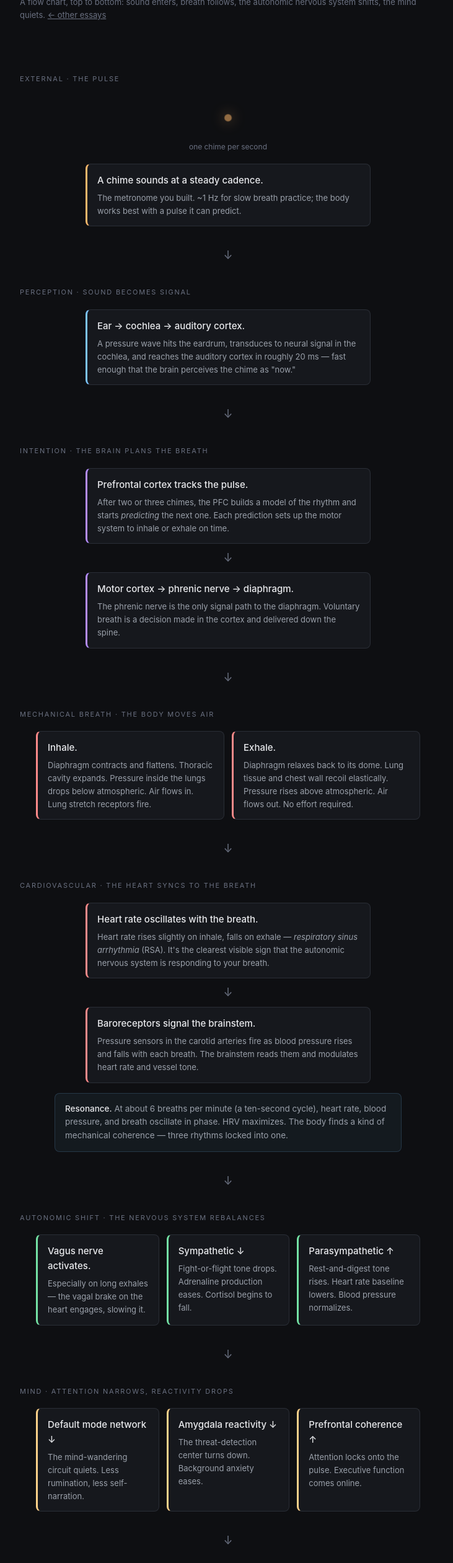
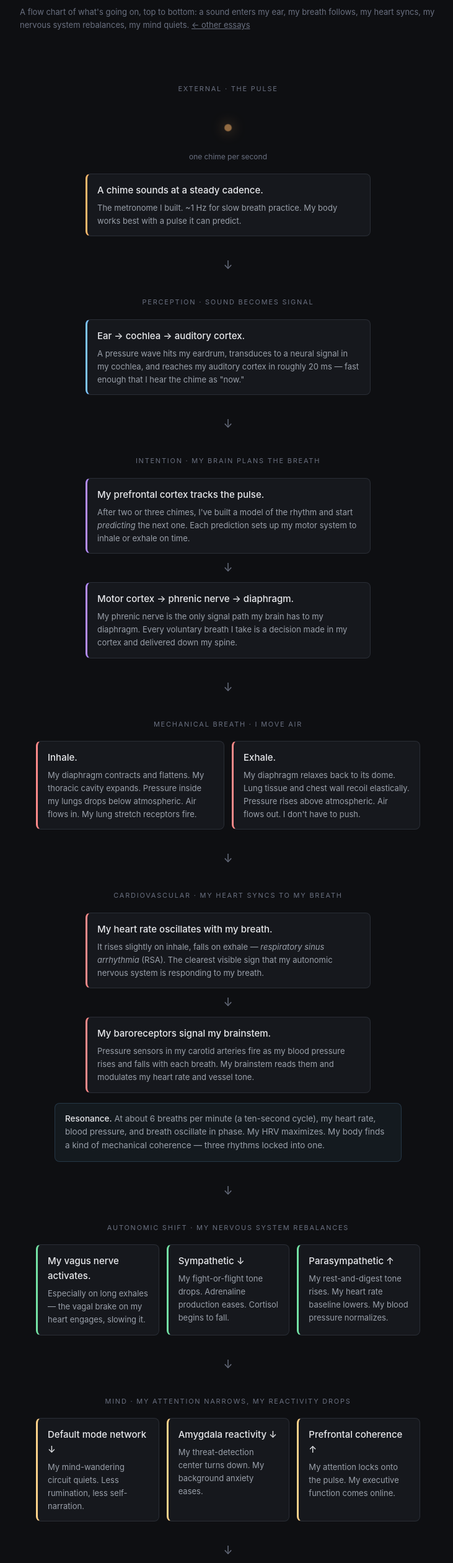
Before and after one commit to deshpanderitwik/breathwork-v2, a website: page docs/breath-and-body/index.html in a window 1280 px wide. Shown: the part 169-2690 px from the top of the page at 62% size, without its empty margins (272-1003 px from the left). Drawn offline with Linux system fonts and the light colour scheme.

Commit message:
docs: first-person voice, matching column width, centered section labels
- Rewrite the breath-and-body essay (and its landing-page blurb) in
  first person — author describing his own body and experience rather
  than narrating at a generic "you."
- Match landing and essay top padding (80px) and max-width (720px) so
  navigating between them holds the column position with no jump.
- Center-align the section labels in the essay flow chart.

Co-Authored-By: Claude Opus 4.7 <noreply@anthropic.com>

```diff
--- a/docs/breath-and-body/index.html
+++ b/docs/breath-and-body/index.html
@@ -3,7 +3,7 @@
 <head>
 <meta charset="utf-8" />
 <meta name="viewport" content="width=device-width,initial-scale=1" />
-<title>Breath &amp; body — what happens when you breathe to a metronome</title>
+<title>Breath &amp; body — what happens when I breathe to a metronome</title>
 <style>
   :root {
     --bg: #0e0f12;
@@ -23,7 +23,7 @@
   * { box-sizing: border-box; }
   html, body { margin: 0; background: var(--bg); color: var(--ink);
     font: 16px/1.6 ui-sans-serif, -apple-system, system-ui, sans-serif; }
-  main { max-width: 720px; margin: 0 auto; padding: 64px 24px 96px; }
+  main { max-width: 720px; margin: 0 auto; padding: 80px 24px 96px; }
   h1 { font-size: 32px; letter-spacing: -0.01em; margin: 0 0 8px; font-weight: 600; }
   .lede { color: var(--muted); margin: 0 0 12px; font-size: 17px; }
   .sub { color: var(--faint); font-size: 13px; margin: 0 0 56px; }
@@ -43,6 +43,7 @@
     font-size: 11px;
     color: var(--faint);
     margin: 0 0 18px;
+    text-align: center;
   }
 
   /* Boxes */
@@ -170,10 +171,11 @@
 <body>
 <main>
   <h1>Breath &amp; body</h1>
-  <p class="lede">What happens inside you when you breathe along to
-    a metronome.</p>
-  <p class="sub">A flow chart, top to bottom: sound enters, breath
-    follows, the autonomic nervous system shifts, the mind quiets.
+  <p class="lede">What happens inside me when I breathe along to a
+    metronome.</p>
+  <p class="sub">A flow chart of what's going on, top to bottom: a
+    sound enters my ear, my breath follows, my heart syncs, my nervous
+    system rebalances, my mind quiets.
     <a href="../">← other essays</a></p>
 
   <!-- ===================================================================== -->
@@ -183,8 +185,8 @@
     <p class="pulse-caption">one chime per second</p>
     <div class="box box-sound" style="margin-top: 18px;">
       <p class="what">A chime sounds at a steady cadence.</p>
-      <p class="why">The metronome you built. ~1 Hz for slow breath
-        practice; the body works best with a pulse it can predict.</p>
+      <p class="why">The metronome I built. ~1 Hz for slow breath
+        practice. My body works best with a pulse it can predict.</p>
     </div>
   </section>
 
@@ -195,10 +197,10 @@
     <p class="layer-label">Perception · sound becomes signal</p>
     <div class="box box-sense">
       <p class="what">Ear → cochlea → auditory cortex.</p>
-      <p class="why">A pressure wave hits the eardrum, transduces to
-        neural signal in the cochlea, and reaches the auditory cortex
-        in roughly 20&nbsp;ms — fast enough that the brain perceives
-        the chime as "now."</p>
+      <p class="why">A pressure wave hits my eardrum, transduces to a
+        neural signal in my cochlea, and reaches my auditory cortex in
+        roughly 20&nbsp;ms — fast enough that I hear the chime as
+        "now."</p>
     </div>
   </section>
 
@@ -206,19 +208,20 @@
 
   <!-- ===================================================================== -->
   <section class="layer">
-    <p class="layer-label">Intention · the brain plans the breath</p>
+    <p class="layer-label">Intention · my brain plans the breath</p>
     <div class="box box-will">
-      <p class="what">Prefrontal cortex tracks the pulse.</p>
-      <p class="why">After two or three chimes, the PFC builds a model
-        of the rhythm and starts <em>predicting</em> the next one. Each
-        prediction sets up the motor system to inhale or exhale on time.</p>
+      <p class="what">My prefrontal cortex tracks the pulse.</p>
+      <p class="why">After two or three chimes, I've built a model of
+        the rhythm and start <em>predicting</em> the next one. Each
+        prediction sets up my motor system to inhale or exhale on
+        time.</p>
     </div>
     <div class="arrow">↓</div>
     <div class="box box-will">
       <p class="what">Motor cortex → phrenic nerve → diaphragm.</p>
-      <p class="why">The phrenic nerve is the only signal path to the
-        diaphragm. Voluntary breath is a decision made in the cortex
-        and delivered down the spine.</p>
+      <p class="why">My phrenic nerve is the only signal path my brain
+        has to my diaphragm. Every voluntary breath I take is a
+        decision made in my cortex and delivered down my spine.</p>
     </div>
   </section>
 
@@ -226,19 +229,19 @@
 
   <!-- ===================================================================== -->
   <section class="layer">
-    <p class="layer-label">Mechanical breath · the body moves air</p>
+    <p class="layer-label">Mechanical breath · I move air</p>
     <div class="pair">
       <div class="box box-body">
         <p class="what">Inhale.</p>
-        <p class="why">Diaphragm contracts and flattens. Thoracic cavity
-          expands. Pressure inside the lungs drops below atmospheric.
-          Air flows in. Lung stretch receptors fire.</p>
+        <p class="why">My diaphragm contracts and flattens. My thoracic
+          cavity expands. Pressure inside my lungs drops below
+          atmospheric. Air flows in. My lung stretch receptors fire.</p>
       </div>
       <div class="box box-body">
         <p class="what">Exhale.</p>
-        <p class="why">Diaphragm relaxes back to its dome. Lung tissue
-          and chest wall recoil elastically. Pressure rises above
-          atmospheric. Air flows out. No effort required.</p>
+        <p class="why">My diaphragm relaxes back to its dome. Lung
+          tissue and chest wall recoil elastically. Pressure rises
+          above atmospheric. Air flows out. I don't have to push.</p>
       </div>
     </div>
   </section>
@@ -247,25 +250,25 @@
 
   <!-- ===================================================================== -->
   <section class="layer">
-    <p class="layer-label">Cardiovascular · the heart syncs to the breath</p>
+    <p class="layer-label">Cardiovascular · my heart syncs to my breath</p>
     <div class="box box-body">
-      <p class="what">Heart rate oscillates with the breath.</p>
-      <p class="why">Heart rate rises slightly on inhale, falls on
-        exhale — <em>respiratory sinus arrhythmia</em> (RSA). It's the
-        clearest visible sign that the autonomic nervous system is
-        responding to your breath.</p>
+      <p class="what">My heart rate oscillates with my breath.</p>
+      <p class="why">It rises slightly on inhale, falls on exhale —
+        <em>respiratory sinus arrhythmia</em> (RSA). The clearest
+        visible sign that my autonomic nervous system is responding to
+        my breath.</p>
     </div>
     <div class="arrow">↓</div>
     <div class="box box-body">
-      <p class="what">Baroreceptors signal the brainstem.</p>
-      <p class="why">Pressure sensors in the carotid arteries fire as
-        blood pressure rises and falls with each breath. The brainstem
-        reads them and modulates heart rate and vessel tone.</p>
+      <p class="what">My baroreceptors signal my brainstem.</p>
+      <p class="why">Pressure sensors in my carotid arteries fire as my
+        blood pressure rises and falls with each breath. My brainstem
+        reads them and modulates my heart rate and vessel tone.</p>
     </div>
     <div class="callout">
       <strong>Resonance.</strong> At about 6 breaths per minute (a
-      ten-second cycle), heart rate, blood pressure, and breath
-      oscillate in phase. HRV maximizes. The body finds a kind of
+      ten-second cycle), my heart rate, blood pressure, and breath
+      oscillate in phase. My HRV maximizes. My body finds a kind of
       mechanical coherence — three rhythms locked into one.
     </div>
   </section>
@@ -274,22 +277,22 @@
 
   <!-- ===================================================================== -->
   <section class="layer">
-    <p class="layer-label">Autonomic shift · the nervous system rebalances</p>
+    <p class="layer-label">Autonomic shift · my nervous system rebalances</p>
     <div class="triple">
       <div class="box box-rest">
-        <p class="what">Vagus nerve activates.</p>
+        <p class="what">My vagus nerve activates.</p>
         <p class="why">Especially on long exhales — the vagal brake on
-          the heart engages, slowing it.</p>
+          my heart engages, slowing it.</p>
       </div>
       <div class="box box-rest">
         <p class="what">Sympathetic ↓</p>
-        <p class="why">Fight-or-flight tone drops. Adrenaline production
-          eases. Cortisol begins to fall.</p>
+        <p class="why">My fight-or-flight tone drops. Adrenaline
+          production eases. Cortisol begins to fall.</p>
       </div>
       <div class="box box-rest">
         <p class="what">Parasympathetic ↑</p>
-        <p class="why">Rest-and-digest tone rises. Heart rate baseline
-          lowers. Blood pressure normalizes.</p>
+        <p class="why">My rest-and-digest tone rises. My heart rate
+          baseline lowers. My blood pressure normalizes.</p>
       </div>
     </div>
   </section>
@@ -298,21 +301,21 @@
 
   <!-- ===================================================================== -->
   <section class="layer">
-    <p class="layer-label">Mind · attention narrows, reactivity drops</p>
+    <p class="layer-label">Mind · my attention narrows, my reactivity drops</p>
     <div class="triple">
       <div class="box box-mind">
         <p class="what">Default mode network ↓</p>
-        <p class="why">The mind-wandering circuit quiets. Less
+        <p class="why">My mind-wandering circuit quiets. Less
           rumination, less self-narration.</p>
       </div>
       <div class="box box-mind">
         <p class="what">Amygdala reactivity ↓</p>
-        <p class="why">The threat-detection center turns down.
-          Background anxiety eases.</p>
+        <p class="why">My threat-detection center turns down. My
+          background anxiety eases.</p>
       </div>
       <div class="box box-mind">
         <p class="what">Prefrontal coherence ↑</p>
-        <p class="why">Attention locks onto the pulse. Executive
+        <p class="why">My attention locks onto the pulse. My executive
           function comes online.</p>
       </div>
     </div>
@@ -324,9 +327,9 @@
   <section class="layer">
     <p class="layer-label">Experience · what it feels like</p>
     <div class="closing">
-      The breath stops needing to be steered.<br/>
-      The chime arrives and the breath is already there.<br/>
-      <strong>The machine breathes. You fall in.</strong>
+      My breath stops needing to be steered.<br/>
+      The chime arrives and my breath is already there.<br/>
+      <strong>The machine breathes. I fall in.</strong>
     </div>
   </section>
 
@@ -335,18 +338,20 @@
     <h2>Notes</h2>
     <p>The cascade above is causal in the small (sound &rarr; nerve
       &rarr; muscle &rarr; air) and statistical in the large (paced
-      breathing reliably <em>tends</em> to produce parasympathetic
-      dominance). Individual sessions vary; the first minute or two
-      is mostly conscious entrainment, with the deeper autonomic
-      shift settling in around the five-minute mark.</p>
-    <p>The "resonance frequency" of about six breaths per minute
-      shows up across most healthy adults, with a window of roughly
-      4.5–7 BPM depending on body size and vascular state. It's the
-      frequency at which the baroreflex loop and the breath naturally
-      phase-lock.</p>
+      breathing reliably <em>tends</em> to push me toward
+      parasympathetic dominance, and most other people too). My
+      sessions vary. The first minute or two is mostly conscious
+      entrainment; the deeper autonomic shift settles in around the
+      five-minute mark.</p>
+    <p>My "resonance frequency" sits around six breaths per minute.
+      That range shows up across most healthy adults, with a window of
+      roughly 4.5–7 BPM depending on body size and vascular state.
+      It's the frequency at which my baroreflex loop and my breath
+      naturally phase-lock.</p>
     <p>The metronome's job, in this light, is small but specific: to
-      remove the work of <em>deciding</em> when to breathe, so the
-      body can give that attention back to the rest of the cascade.</p>
+      take the work of <em>deciding</em> when to breathe out of my
+      hands, so my body can give that attention back to the rest of
+      the cascade.</p>
   </section>
 
   <footer>
```
Also changed, not shown: docs/index.html (+5 -5 lines).
